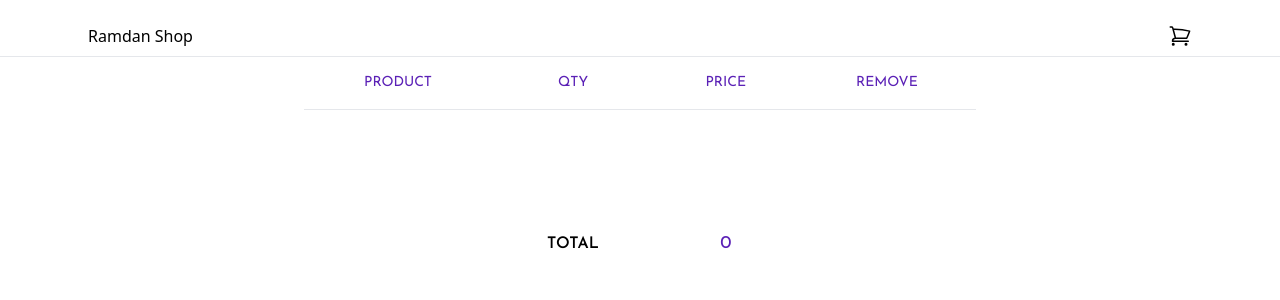
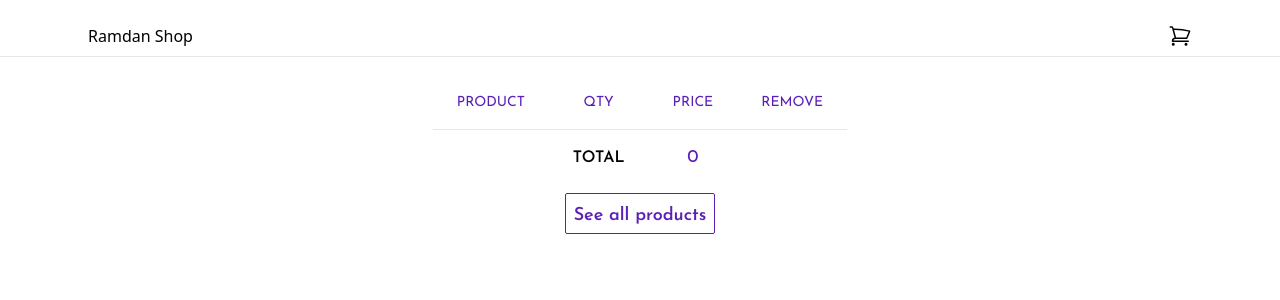
Before and after one commit to mramdanf/rmd-web, a Next.js app: page /cart in a window 1280 px wide. Shown: the top 300 px of the page. Built offline with nearby package versions, Linux system fonts and the light colour scheme.

Commit message:
see all product btn

```diff
--- a/components/cart/cart-list.tsx
+++ b/components/cart/cart-list.tsx
@@ -1,12 +1,13 @@
 import { useCart } from "@/store/cartContext"
 import Link from "next/link"
 import XMarkIcon from "../icons/x-mart-icon"
+import SeeAllProductBtn from "../product/see-all-product-btn"
 
 function CartList() {
   const { cartList, updateCart } = useCart()
   return (
-    <>
-      <table className="min-h-80 max-w-2xl mx-auto w-full">
+    <div className="min-h-90 max-w-2xl w-full py-1 mx-auto my-4">
+      <table className="mx-auto mb-4">
         <thead>
           <tr className="uppercase text-xs sm:text-sm text-palette-primary border-b bolder-pallete-light text-center">
             <td className="font-primary font-normal px-6 py-4">Product</td>
@@ -64,8 +65,10 @@ function CartList() {
           </tr>
         </tbody>
       </table>
-
-    </>
+      <div className="text-center">
+        <SeeAllProductBtn />
+      </div>
+    </div>
   )
 }
 
--- /dev/null
+++ b/components/product/see-all-product-btn.tsx
@@ -0,0 +1,11 @@
+import Link from "next/link"
+
+function SeeAllProductBtn() {
+  return (
+    <Link
+      className='pt-3 pb-2 rounded-sm text-lg font-primary font-semibold text-center text-palette-primary border border-palette-primary px-2'
+      href="/">See all products</Link>
+  )
+}
+
+export default SeeAllProductBtn
--- a/pages/products/[pid].tsx
+++ b/pages/products/[pid].tsx
@@ -1,3 +1,4 @@
+import SeeAllProductBtn from '@/components/product/see-all-product-btn'
 import { useCart } from '@/store/cartContext'
 import { Cart } from '@/types/cart'
 import { Product } from '@/types/product'
@@ -79,9 +80,7 @@ function ProductDetailPage(props: ProductDetailPageProps) {
             <button
               className='pt-3 pb-2 mb-2 rounded-sm text-lg bg-palette-primary text-white font-primary font-semibold'
               onClick={handleAddToCart}>Add to cart</button>
-            <Link
-              className='pt-3 pb-2 rounded-sm text-lg font-primary font-semibold text-center text-palette-primary border border-palette-primary'
-              href="/">See all products</Link>
+            <SeeAllProductBtn />
           </div>
         </div>
       </div>
```
